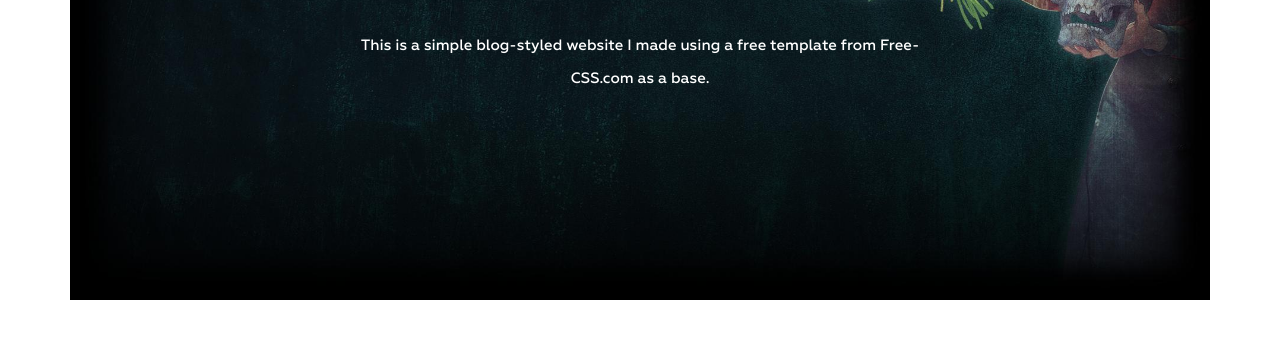
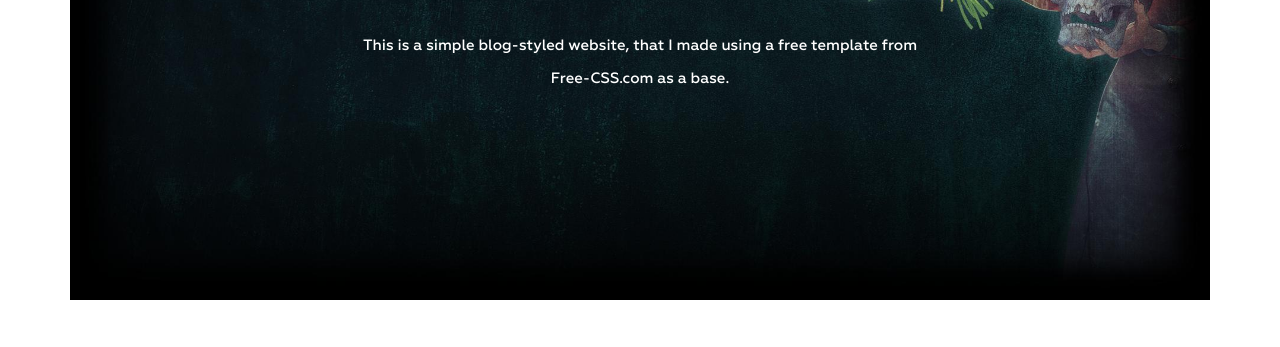
Before and after one commit to dethyLS/website, a plain HTML site: page index.html in a window 1280 px wide. Shown: the part 388-735 px from the top of the page. Drawn offline with Linux system fonts and the light colour scheme.

Commit message:
Update index.html
Fixed mistakes

```diff
--- a/index.html
+++ b/index.html
@@ -44,7 +44,7 @@
                         <div class="bg-text">
                             <h3>BLOG site project </h3>
                             <h3>Leevi Silvast</h3>
-                            <p>This is a simple blog-styled website I made using a free template from Free-CSS.com as a base.</p>
+                            <p>This is a simple blog-styled website, that I made using a free template from Free-CSS.com as a base.</p>
                         </div>
                     </div>
                 </div>
```
